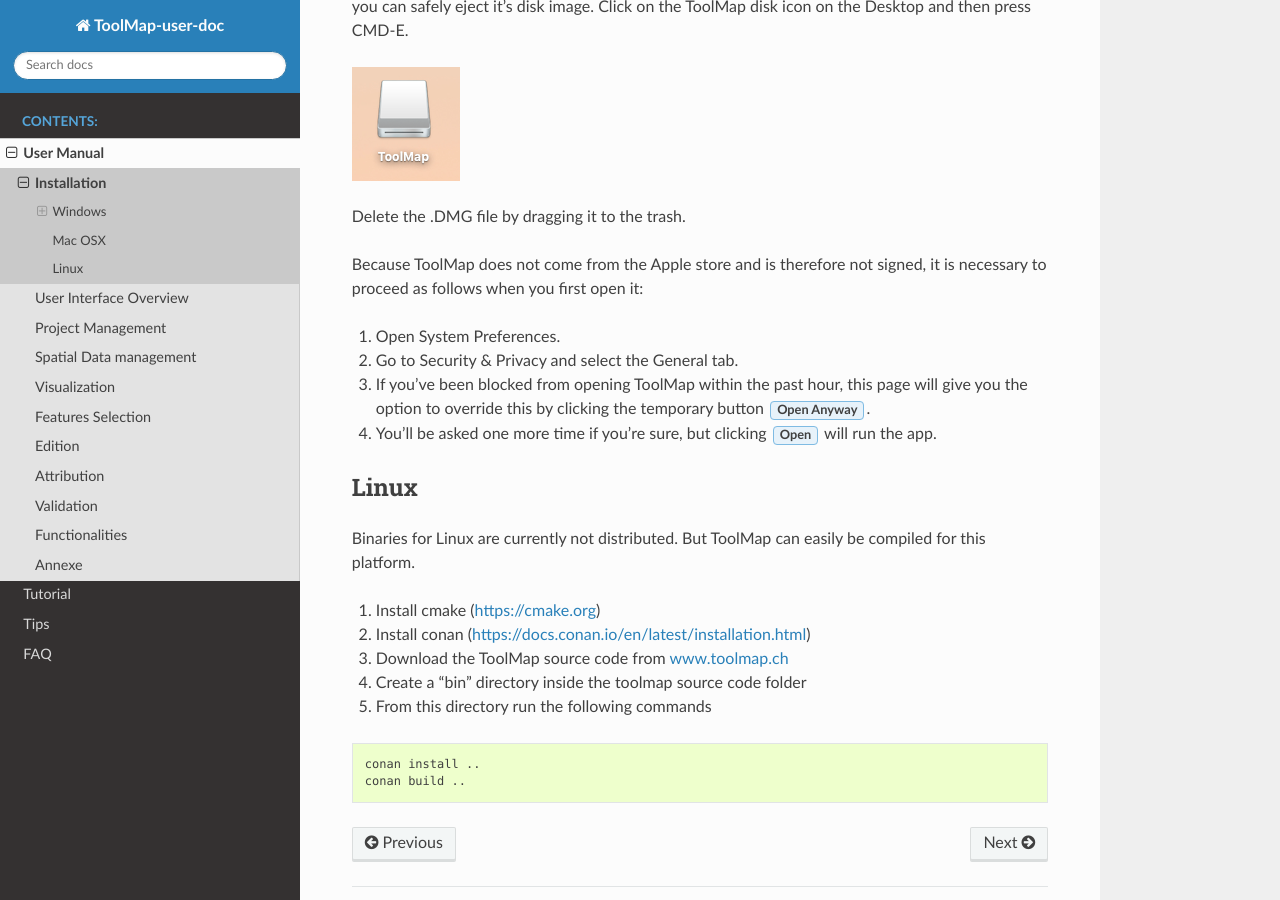
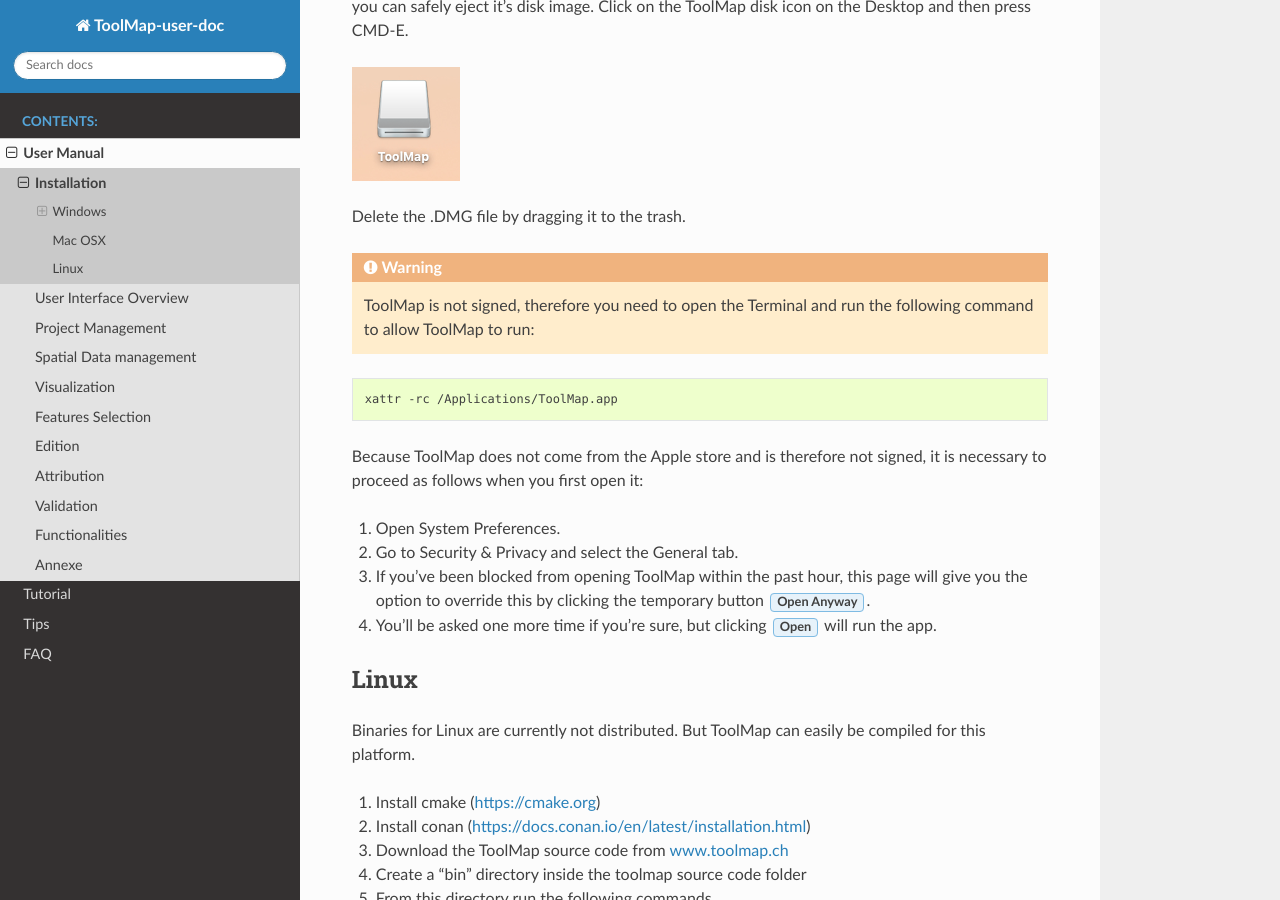
Before and after one commit to terranum-ch/ToolMap-user-doc, a Sphinx documentation site: the page built from doc/usermanual/installation.rst, in a window 1280 px wide and 900 px high, scrolled down 3682 px. Built offline with Sphinx 7.4.7 and the Read the Docs theme 3.1.0, drawn with Linux system fonts in a browser that asks for light colours.

Commit message:
Adding information for OSX installation (not signed binary)

```diff
--- a/doc/usermanual/installation.rst
+++ b/doc/usermanual/installation.rst
@@ -64,6 +64,14 @@
 
 Delete the .DMG file by dragging it to the trash.
 
+.. warning:: ToolMap is not signed, therefore you need to open the Terminal and run the following command to allow ToolMap to run:
+
+
+.. code-block:: shell
+
+          xattr -rc /Applications/ToolMap.app
+
+
 Because ToolMap does not come from the Apple store and is therefore not signed, it is necessary to proceed as follows when you first open it:
 
 #. Open System Preferences.
```
Also changed, not shown: README.md (+1 -1 lines).
